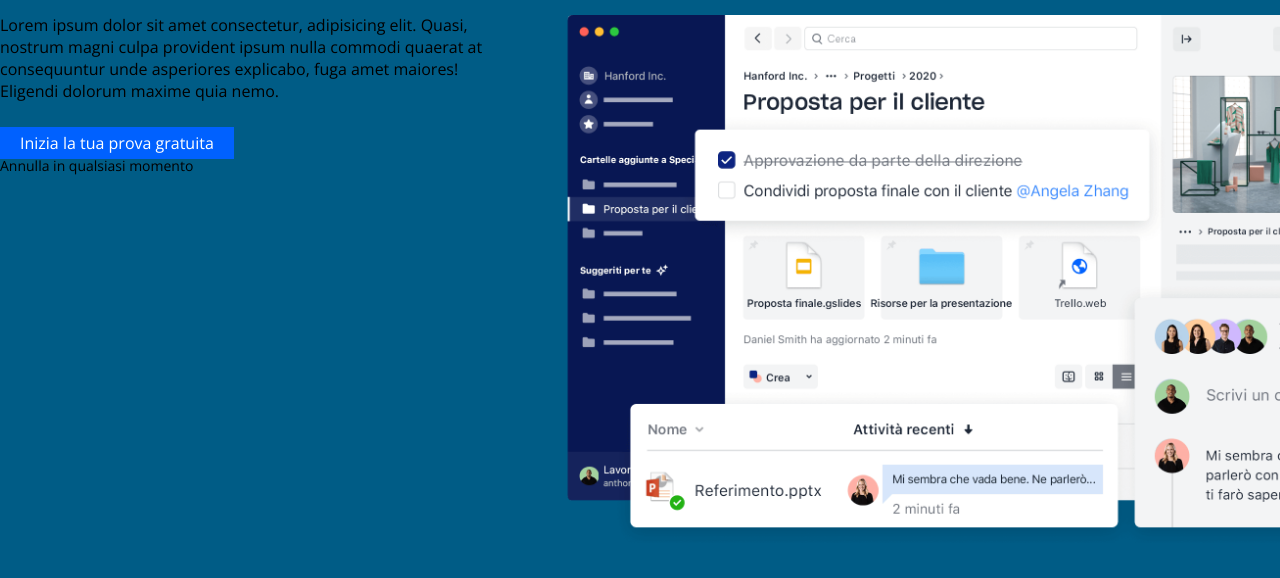
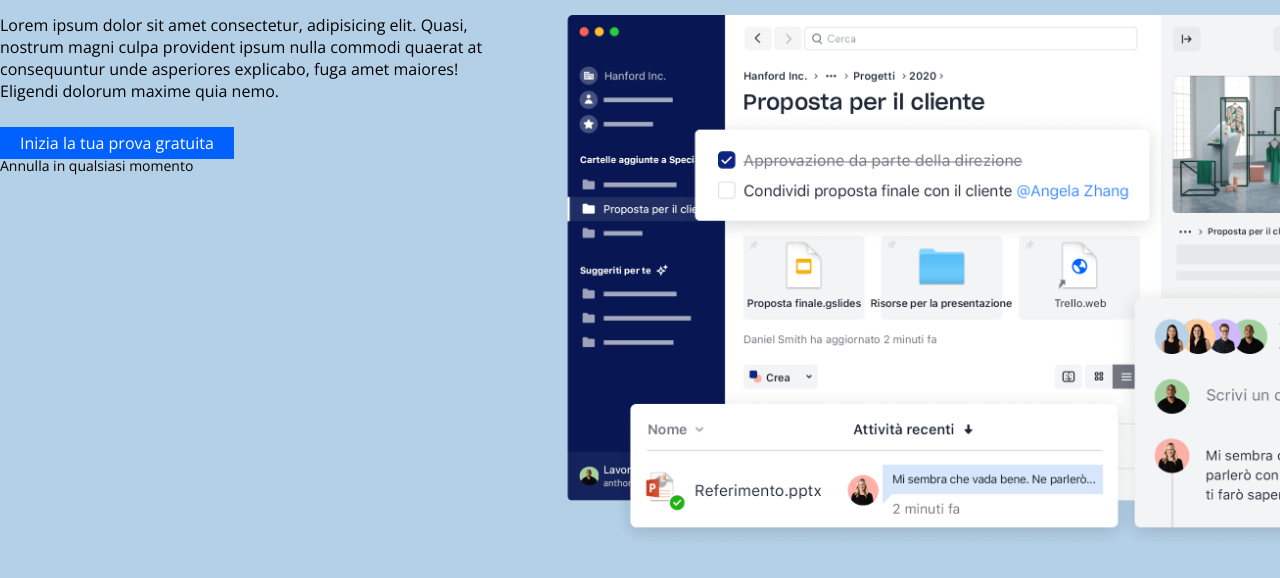
Before and after one commit to andre-cyb/htmlcss-dropbox, a plain HTML site: page index.html in a window 1280 px wide. Shown: the part 291-869 px from the top of the page. Drawn offline with nearby package versions, Linux system fonts and the light colour scheme.

Commit message:
Editing hero section

```diff
--- a/css/style.css
+++ b/css/style.css
@@ -129,7 +129,7 @@ header ul li a{
 
 
 .hero{
-    background-color: rgb(0, 92, 134);
+    background-color: #B4D0E7;
 }
 .medium-container{
     width: 1500px;
```
